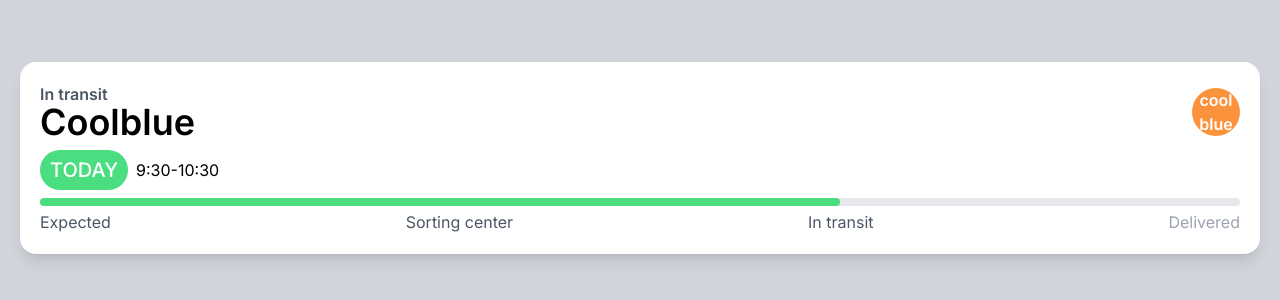
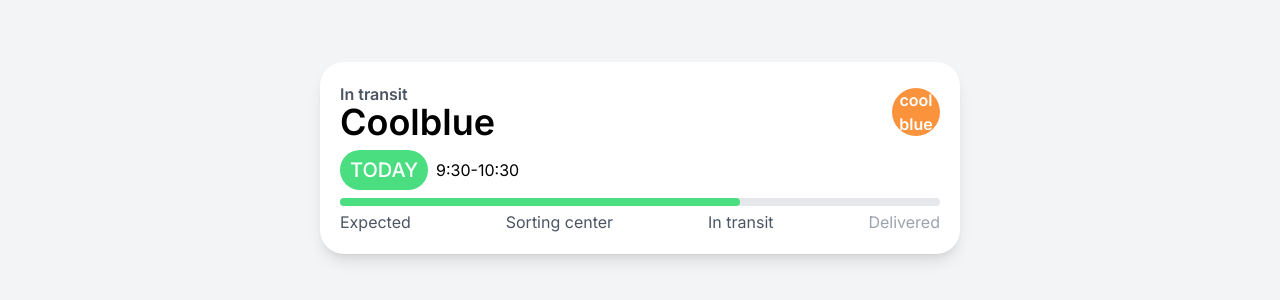
Before and after one commit to ranahwhang/carrot-market, a Next.js app: page / in a window 1280 px wide. Shown: the part 242-542 px from the top of the page. Built offline with nearby package versions, Linux system fonts and the light colour scheme.

Commit message:
Tailwind - Modifiers

```diff
--- a/app/page.tsx
+++ b/app/page.tsx
@@ -1,13 +1,13 @@
 export default function Home() {
   return (
-    <main className="bg-gray-300 h-screen flex items-center justify-center p-5">
-      <div className="bg-white shadow-lg p-5 rounded-2xl w-full">
+    <main className="bg-gray-100 h-screen flex items-center justify-center p-5 dark:bg-gray-700">
+      <div className="bg-white shadow-lg p-5 rounded-3xl w-full max-w-screen-sm dark:bg-gray-600">
         <div className="flex justify-between items-center">
           <div className="flex flex-col">
-            <span className="text-gray-600 font-semibold -mb-1">
+            <span className="text-gray-600 font-semibold -mb-1 dark:text-gray-300">
               In transit
             </span>
-            <span className="text-4xl font-semibold">Coolblue</span>
+            <span className="text-4xl font-semibold dark:text-white">Coolblue</span>
           </div>
           <div className="size-12 rounded-full bg-orange-400 text-center text-white font-semibold">
             cool
@@ -16,20 +16,20 @@
           </div>
         </div>
         <div className="my-2 flex items-center gap-2">
-          <span className="bg-green-400 text-white uppercase px-2.5 py-1.5 text-xl font-medium rounded-full">
+          <span className="bg-green-400 text-white uppercase px-2.5 py-1.5 text-xl font-medium rounded-full transition hover:bg-green-500 hover:scale-125">
             Today
           </span>
-          <span>9:30-10:30</span>
+          <span className="dark:text-gray-100">9:30-10:30</span>
         </div>
         <div className="relative">
           <div className="bg-gray-200 w-full h-2 rounded-full absolute" />
           <div className="bg-green-400 w-2/3 h-2 rounded-full absolute" />
         </div>
-        <div className="flex justify-between items-center mt-5 text-gray-600">
+        <div className="flex justify-between items-center mt-5 text-gray-600 dark:text-gray-300">
           <span>Expected</span>
           <span>Sorting center</span>
           <span>In transit</span>
-          <span className="text-gray-400">Delivered</span>
+          <span className="text-gray-400 dark:text-gray-500">Delivered</span>
         </div>
       </div>
     </main>
```
